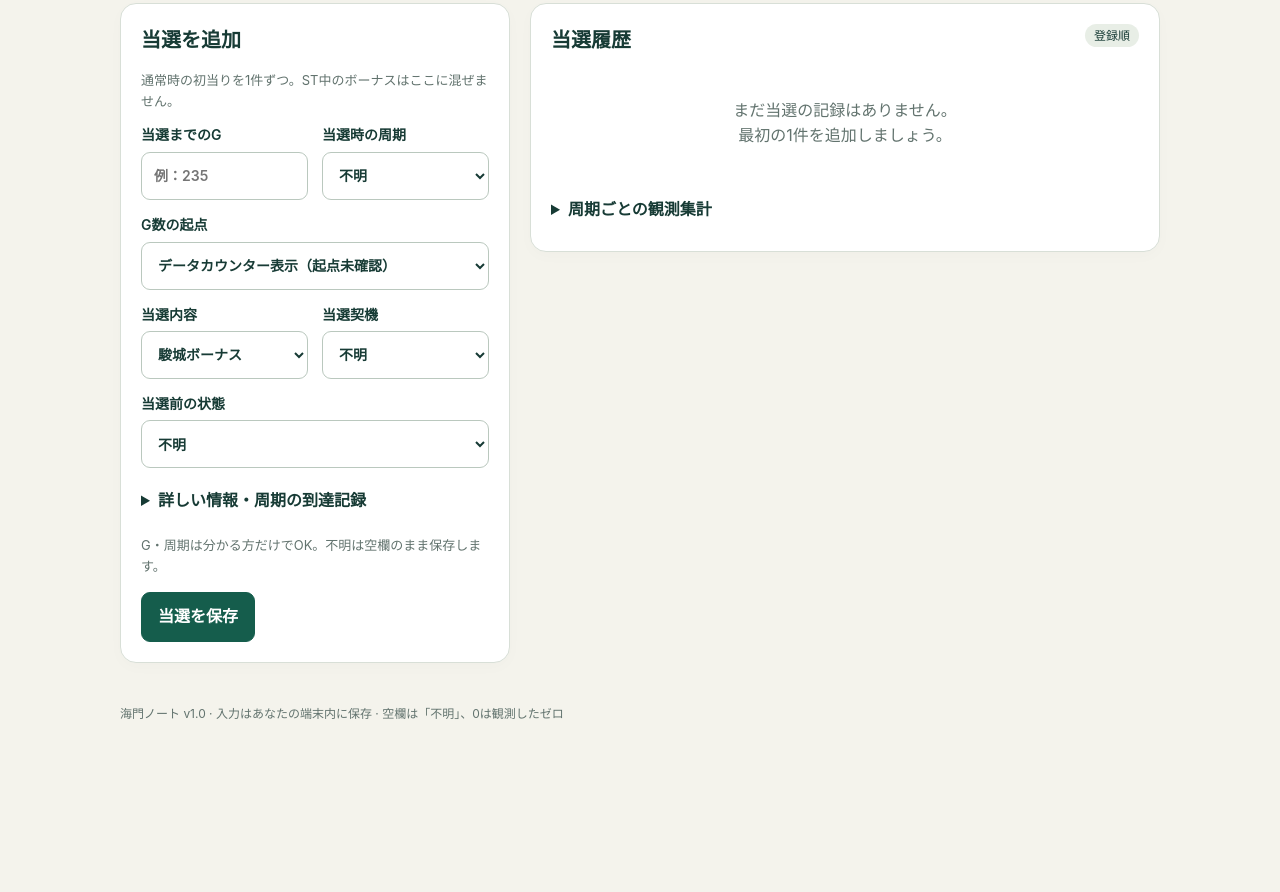
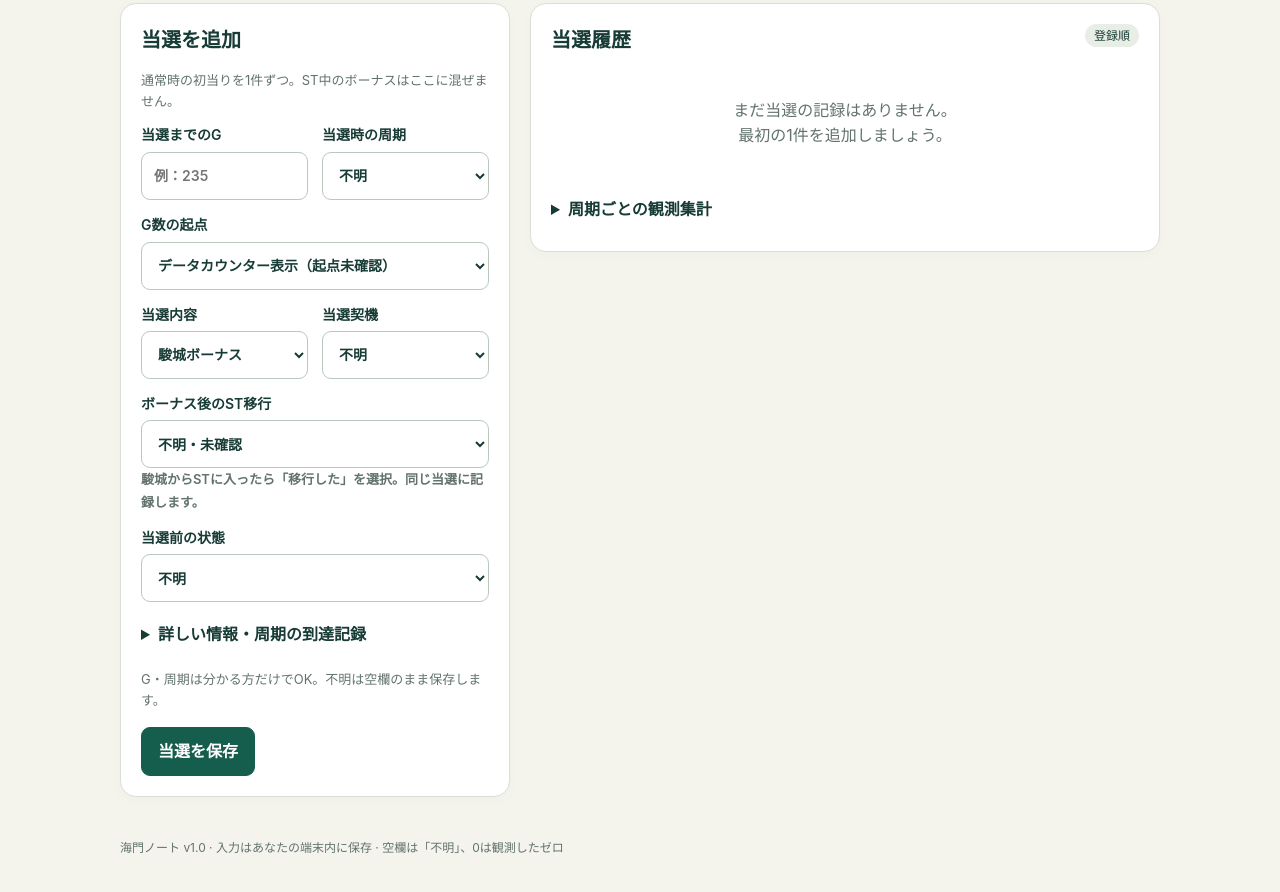
Before and after one commit to everybodylies23-coder/slot-field-notes, a plain HTML site: page kabaneri.html in a window 1280 px wide. Shown: the part 604-1496 px from the top of the page. Before the commit the page ends 1422 px from the top, so only its background shows below. Drawn offline with Linux system fonts and the light colour scheme.

Commit message:
Expose ST entry on the Kabaneri hit form

```diff
--- a/kabaneri.html
+++ b/kabaneri.html
@@ -27,12 +27,13 @@
 <label class="wide">G数の起点<select name="gameBasis"><option>データカウンター表示（起点未確認）</option><option>直前のボーナス終了から</option><option>直前のST終了から</option><option>着席からの消化G</option><option>その他（メモに記載）</option></select></label>
 <label>当選内容<select name="bonus"><option>駿城ボーナス</option><option>エピソードボーナス</option><option>不明</option></select></label>
 <label>当選契機<select name="trigger"><option>不明</option><option>周期</option><option>無名CZ</option><option>生駒CZ</option><option>銅藍CZ</option><option>G数天井</option><option>救済・黒煙</option><option>その他</option></select></label>
+<label class="wide">ボーナス後のST移行<select name="stEntry"><option>不明・未確認</option><option>移行した</option><option>移行しなかった</option></select><small>駿城からSTに入ったら「移行した」を選択。同じ当選に記録します。</small></label>
 <label class="wide">当選前の状態<select name="state"><option>不明</option><option>通常（短縮なし確認）</option><option>朝イチリセット後</option><option>ST駆け抜け後</option><option>上位ST終了後</option><option>短縮中（理由不明）</option></select></label>
 </div>
 <details><summary>詳しい情報・周期の到達記録</summary><div class="grid">
 <label>情報の範囲<select name="scope"><option>自分の観測</option><option>前任者の履歴</option></select></label><label>当選時刻（任意）<input name="time" type="time"></label>
 <label>当選時のST間G<input name="stGames" type="number" min="0" max="99999" inputmode="numeric" placeholder="不明は空欄"></label><label>当日の総消化G<input name="dayGames" type="number" min="0" max="99999" inputmode="numeric" placeholder="示唆の区分に使用"></label>
-<label>STへの移行<select name="stEntry"><option>不明・未確認</option><option>移行した</option><option>移行しなかった</option></select></label><label>ST終了結果<select name="stResult"><option>不明・未確認</option><option>駆け抜け</option><option>通常ST連後</option><option>上位ST後</option></select></label>
+<label>ST終了結果<select name="stResult"><option>不明・未確認</option><option>駆け抜け</option><option>通常ST連後</option><option>上位ST後</option></select></label>
 <label>ST終了の獲得表示（枚）<input name="payout" type="number" min="0" max="99999" inputmode="numeric" placeholder="差枚とは別"></label><label>記録の出どころ<select name="source"><option>その場で手入力</option><option>写真を見て手入力</option><option>データカウンター履歴</option><option>その他</option></select></label>
 </div><p class="help">周期の当選率には分母が必要です。最後の当選周期から、途中の周期を自動で「スルー」にしません。前回記録の後〜今回当選までに、抽選結果を実際に確認した周期だけ選択してください。CZで先に当たった周期は「抽選前にCZ等」。</p><div class="cyclegrid" id="cycles"></div>
 <label style="margin-top:12px">メモ<textarea name="note" rows="2" maxlength="4000" placeholder="示唆、曖昧な点、画像ファイル名など"></textarea></label></details>
@@ -87,7 +88,7 @@ function showTab(name){document.querySelectorAll('section').forEach(el=>el.hidde
 document.querySelectorAll('nav button').forEach(b=>b.onclick=()=>showTab(b.dataset.tab));
 function cycleSummary(s){return Array.from({length:6},(_,i)=>{let pass=0,hit=0;for(const h of s.hits){if(h.scope!=='自分の観測'||h.state!=='通常（短縮なし確認）')continue;if(h.cycles[i]==='スルー確認')pass++;if(h.cycles[i]==='周期当選確認')hit++}return {cycle:i+1,hit,observed:pass+hit}})}
 function render(){const s=current();$('sessionSelect').innerHTML=state.sessions.map(x=>`<option value="${esc(x.id)}">${esc(x.meta.date)} · ${esc(x.meta.store||'店舗未入力')} ${esc(x.meta.machine||'')} · ${x.hits.length}件</option>`).join('');$('sessionSelect').value=s.id;fill($('metaForm'),s.meta);$('hitCount').textContent=s.hits.filter(h=>h.scope==='自分の観測').length;$('epCount').textContent=s.hits.filter(h=>h.scope==='自分の観測'&&h.bonus==='エピソードボーナス').length;$('signalCount').textContent=s.signals.length;
-$('history').innerHTML=s.hits.length?`<div class="scroll"><table><thead><tr><th># / G数</th><th>周期・内容</th><th>状態・契機</th><th>操作</th></tr></thead><tbody>${s.hits.map((h,i)=>`<tr><td><b>${i+1} · ${h.games??'？'}G</b><small>${esc(h.gameBasis)}</small><small>${esc(h.scope)}</small></td><td>${h.cycle??'？'}周期<br>${esc(h.bonus)}<small>${esc(h.note)}</small></td><td>${esc(h.state)}<small>${esc(h.trigger)}</small></td><td><button data-edit="${esc(h.id)}">編集</button><button class="danger" data-delete="${esc(h.id)}">削除</button></td></tr>`).join('')}</tbody></table></div>`:'<div class="empty">まだ当選の記録はありません。<br>最初の1件を追加しましょう。</div>';
+$('history').innerHTML=s.hits.length?`<div class="scroll"><table><thead><tr><th># / G数</th><th>周期・内容</th><th>状態・契機</th><th>操作</th></tr></thead><tbody>${s.hits.map((h,i)=>`<tr><td><b>${i+1} · ${h.games??'？'}G</b><small>${esc(h.gameBasis)}</small><small>${esc(h.scope)}</small></td><td>${h.cycle??'？'}周期<br>${esc(h.bonus)}${h.stEntry==='移行した'?'<small class="pill">'+(h.bonus==='駿城ボーナス'?'駿城 → ST':'ST移行あり')+'</small>':''}<small>${esc(h.note)}</small></td><td>${esc(h.state)}<small>${esc(h.trigger)}</small></td><td><button data-edit="${esc(h.id)}">編集</button><button class="danger" data-delete="${esc(h.id)}">削除</button></td></tr>`).join('')}</tbody></table></div>`:'<div class="empty">まだ当選の記録はありません。<br>最初の1件を追加しましょう。</div>';
 $('cycleStats').innerHTML=`<table><thead><tr><th>周期</th><th>当選 / 観測した抽選</th><th>観測率</th></tr></thead><tbody>${cycleSummary(s).map(x=>`<tr><td>${x.cycle}周期</td><td>${x.hit} / ${x.observed}</td><td>${x.observed?(x.hit/x.observed*100).toFixed(1)+'%':'—'}</td></tr>`).join('')}</tbody></table>`;
 const oldHit=$('signalHit').value;$('signalHit').innerHTML='<option value="">関連付けなし</option>'+s.hits.map((h,i)=>`<option value="${esc(h.id)}">${i+1}件目 · ${h.games??'？'}G · ${esc(h.bonus)}</option>`).join('');$('signalHit').value=oldHit;
 $('signalList').innerHTML=s.signals.length?s.signals.map(t=>`<div class="signal"><div class="recordline"><b>${esc(t.kind)} · ${esc(t.value)}</b><span><button data-sedit="${esc(t.id)}">編集</button><button class="danger" data-sdelete="${esc(t.id)}">削除</button></span></div><small>当日総G：${t.dayGames??'不明'} · ${esc(t.scope)}</small><p>${esc(t.note)}</p></div>`).join(''):'<div class="empty">示唆は出たときに追加できます。</div>';
```
